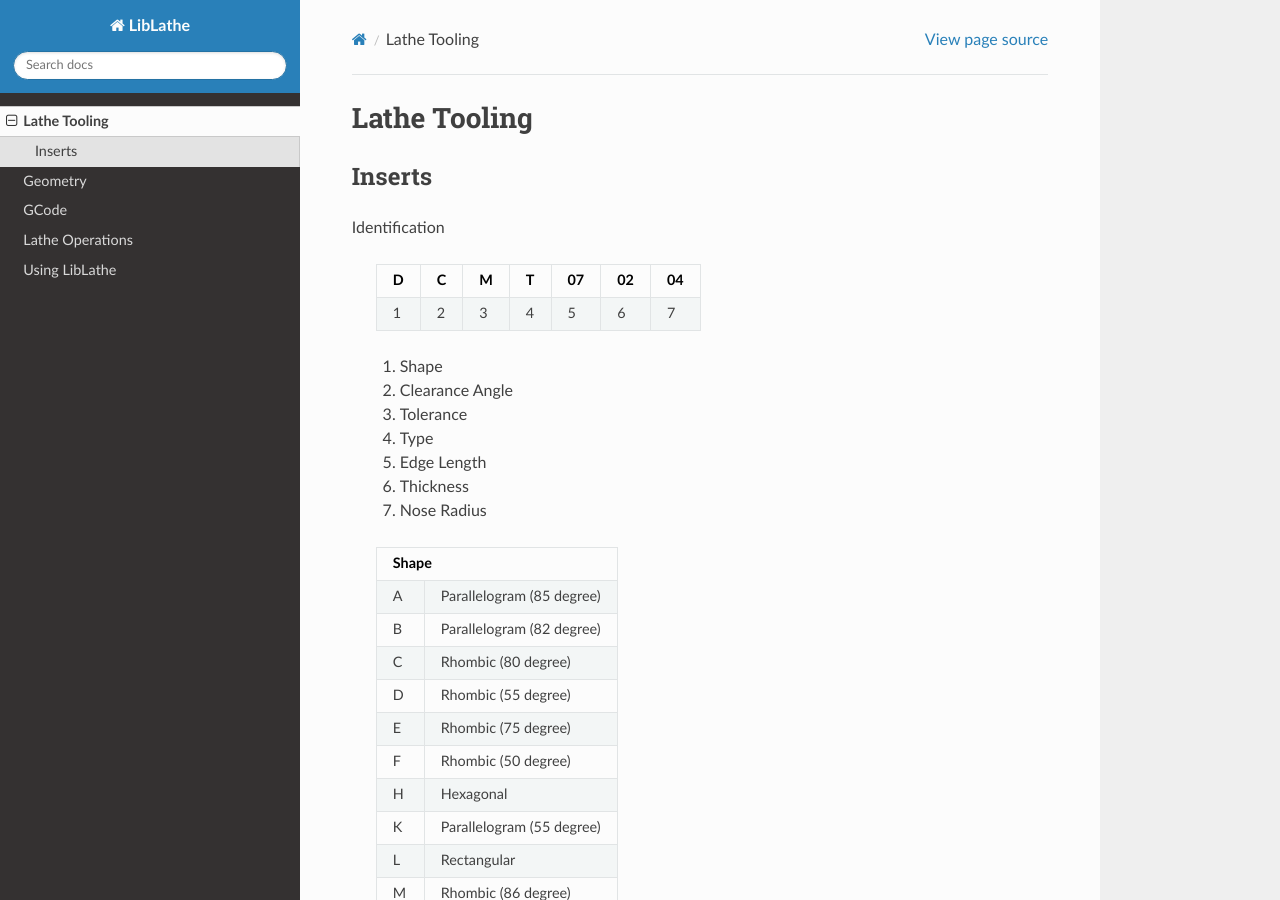
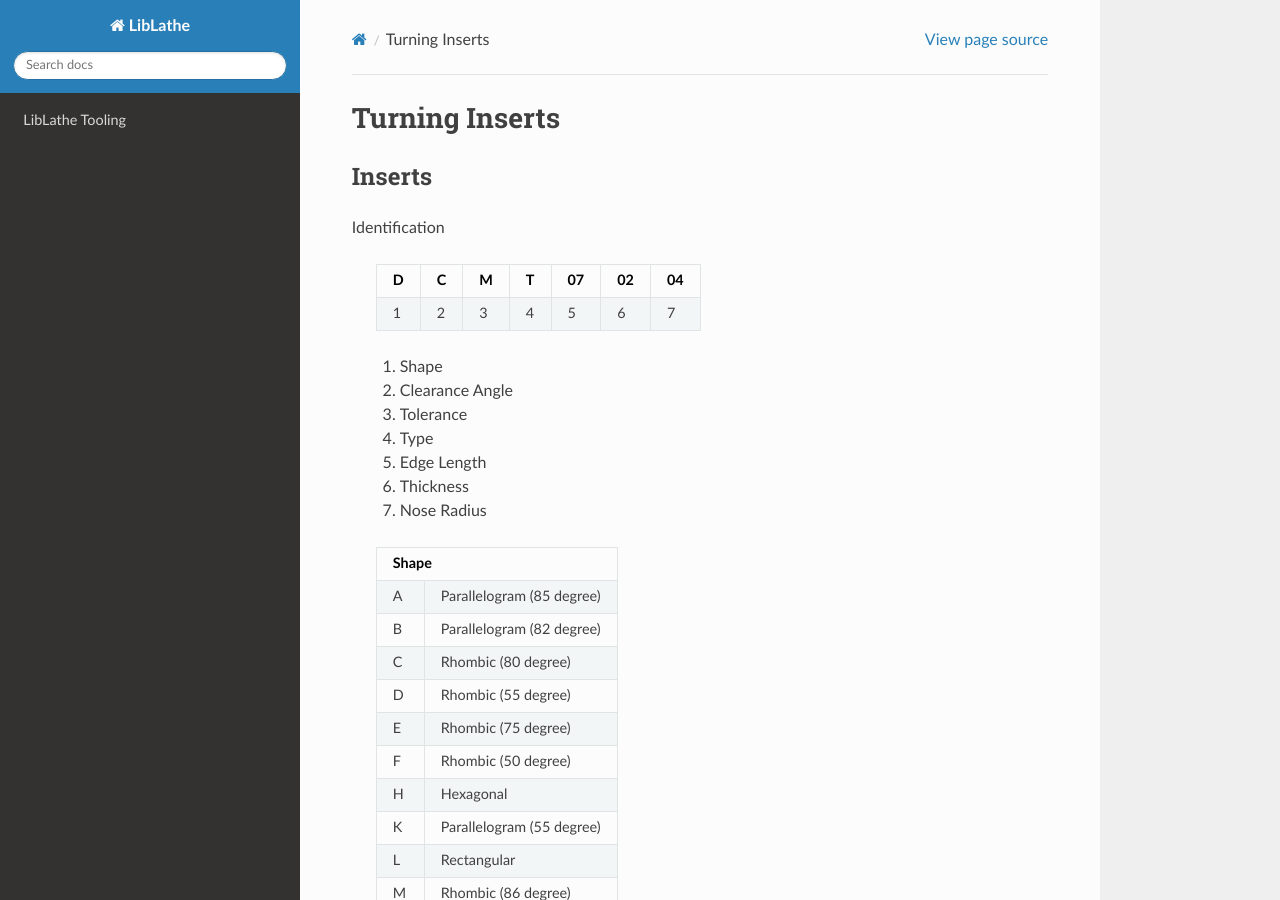
Before and after one commit to dubstar-04/LibLathe, a Sphinx documentation site: the page built from docs/source/pages/turning_inserts.rst, in a window 1280 px wide and 900 px high. Built offline with Sphinx 7.4.7 and the Read the Docs theme 2.0.0, drawn with Linux system fonts in a browser that asks for light colours; pages that are not in the unit, such as notebooks, are missing from menus.

Commit message:
update tooling information

```diff
--- a/docs/source/pages/tooling.rst
+++ b/docs/source/pages/turning_inserts.rst
@@ -1,4 +1,4 @@
-Lathe Tooling
+Turning Inserts
 =============
 
 
```
Also changed, not shown: docs/source/index.rst (+5 -5 lines), docs/source/pages/liblathe_tooling.rst (added, +15 -0 lines), docs/source/LL_static/images/tool.png (added), docs/source/LL_static/images/tool.svg (added).
